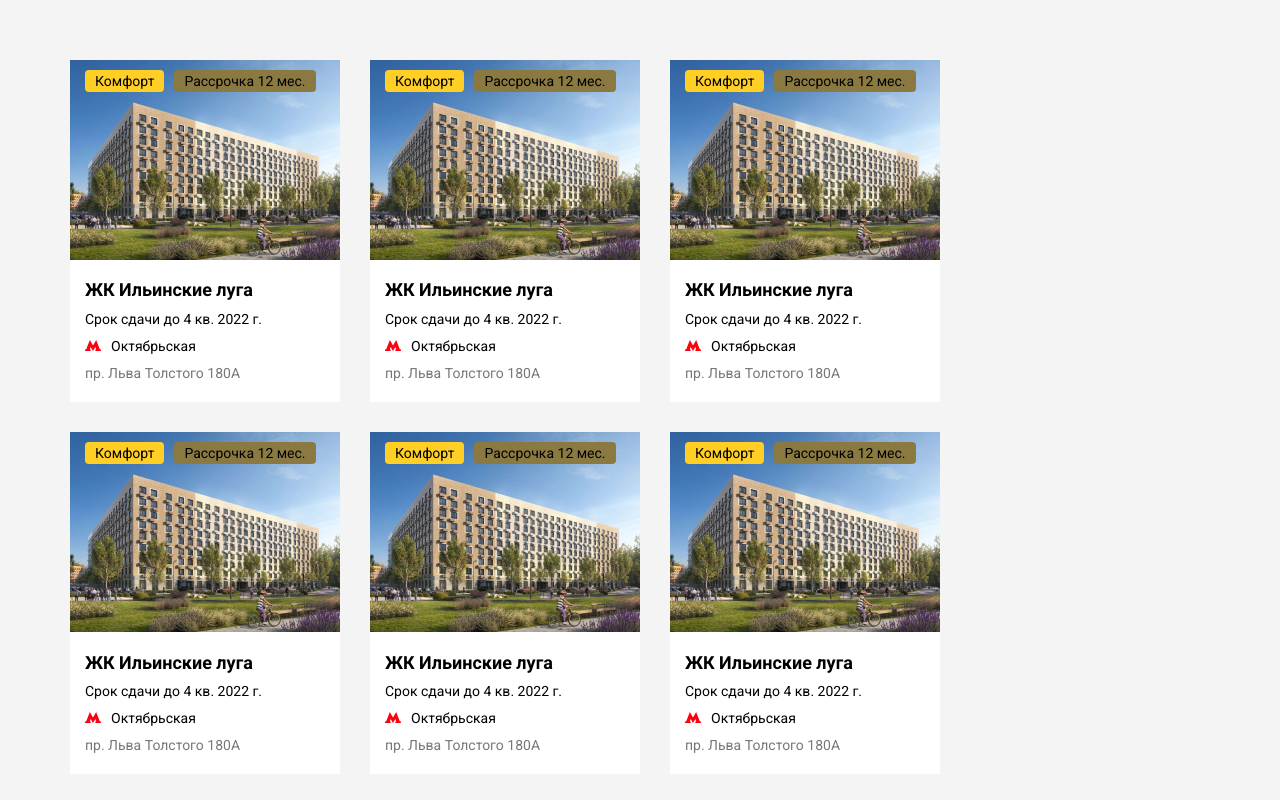
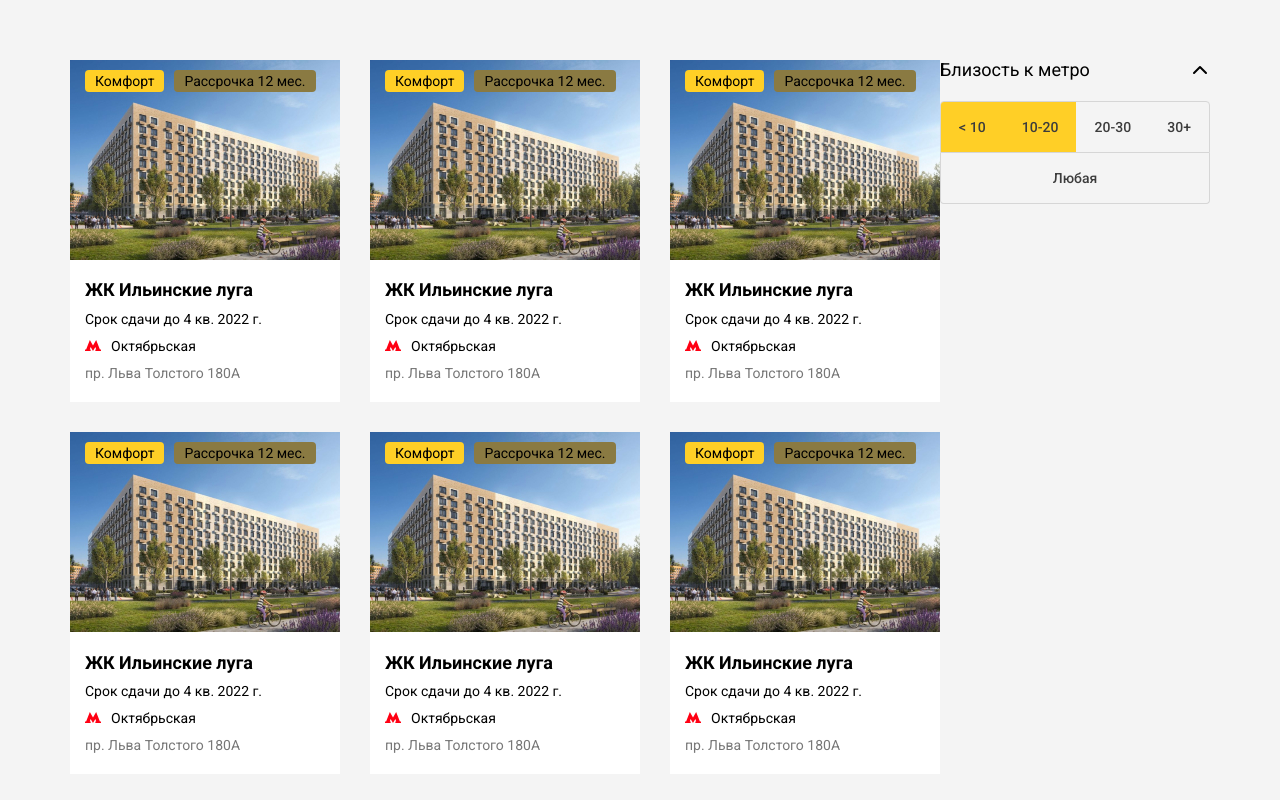
Before and after one commit to Suric1/testProject, a website: page app/index.html in a window 1280 px wide. Shown: the top 800 px of the page. Drawn offline with Linux system fonts and the light colour scheme.

Commit message:
add first button location

```diff
--- a/app/index.html
+++ b/app/index.html
@@ -204,7 +204,33 @@
 </main>
 
         <aside class="sidebar">
+<div class="widget">
+  <div class="widget__title">Близость к метро</div>
+  <div class="widget__body">
 
+     <div class="location">
+      <div class="location__row">
+
+        <input type="checkbox" id="location-01" checked class="location__checkbox">
+        <label class="location__btn" for="location-01">&lt; 10</label>
+
+        <input type="checkbox" id="location-02" checked class="location__checkbox">
+        <label class="location__btn" for="location-02">10-20</label>
+
+        <input type="checkbox" id="location-03" class="location__checkbox">
+        <label class="location__btn" for="location-03">20-30</label>
+
+        <input type="checkbox" id="location-04" class="location__checkbox">
+        <label class="location__btn" for="location-04">30+</label>
+      </div>
+
+      <div class="location__row">
+        <input type="checkbox" id="location-05" class="location__checkbox">
+        <label class="location__btn" for="location-05">Любая</label>
+      </div>
+     </div>
+  </div>
+</div>
 </aside>
 
       </div>
--- /dev/null
+++ b/src/scss/components/_location.scss
@@ -0,0 +1,46 @@
+.location {
+  &__row {
+    display: flex;
+    &:first-child {
+      overflow: hidden;
+      border-radius: 4px 4px 0 0;
+      border: 1px solid #d6d6d6;
+    }
+    &:last-child {
+      overflow: hidden;
+      border-radius: 0 0 4px 4px;
+      border: 1px solid #d6d6d6;
+      border-top: none;
+    }
+  }
+
+  &__btn {
+    flex-grow: 1;
+    height: 50px;
+    padding: 0 15px;
+    background-color: transparent;
+    border: none;
+
+    text-align: center;
+    font-weight: 500;
+    font-size: 14px;
+    line-height: 50px;
+    color: #3c3c3c;
+
+    cursor: pointer;
+    transition: background-color 0.3s ease-in;
+  }
+  &__checkbox {
+    width: 1px;
+    height: 1px;
+    position: absolute;
+    opacity: 0;
+    appearance: none;
+  }
+  &__checkbox:checked + &__btn {
+    background-color: #ffcf26;
+  }
+  &__checkbox:checked + &__btn:hover {
+    background-color: #e0b000;
+  }
+}
--- a/src/scss/components/_sidebar.scss
+++ b/src/scss/components/_sidebar.scss
@@ -1,3 +1,32 @@
 .sidebar {
   width: 270px;
 }
+
+.widget {
+
+  &__title {
+    position: relative;
+    margin-bottom: 20px;
+    font-size: 700px;
+    font-size: 18px;
+    line-height: 1.16;
+    color: #000000;
+
+    &::after {
+      content: '';
+      width: 20px;
+      height: 20px;
+
+      position: absolute;
+      right: 0;
+      top: 0;
+      background-image: url(./../../img/icons/chevron-up.svg);
+      background-repeat: no-repeat;
+      background-size: initial;
+      background-position: center;
+    }
+  }
+
+  &__body {
+  }
+}
--- a/src/scss/main.scss
+++ b/src/scss/main.scss
@@ -8,6 +8,7 @@
 @import "./components/sidebar";
 @import "./components/cards";
 @import "./components/button";
+@import "./components/location";
 
 body {
   background-color: #f4f4f4;
```
Also changed, not shown: src/partials/aside.html (+26 -0 lines), app/css/main.css, 1 other file.
